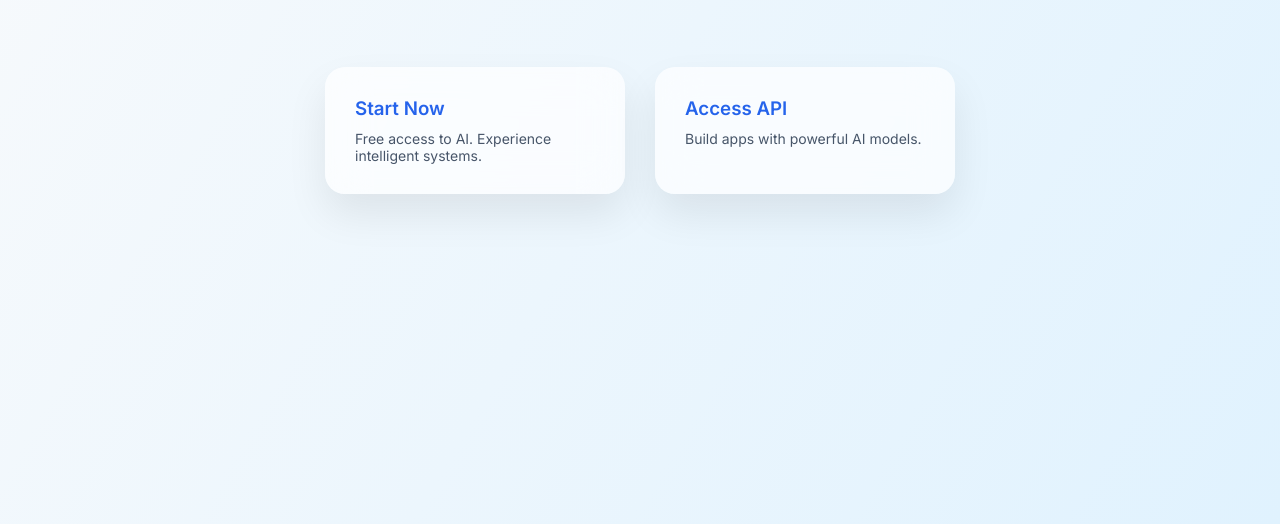
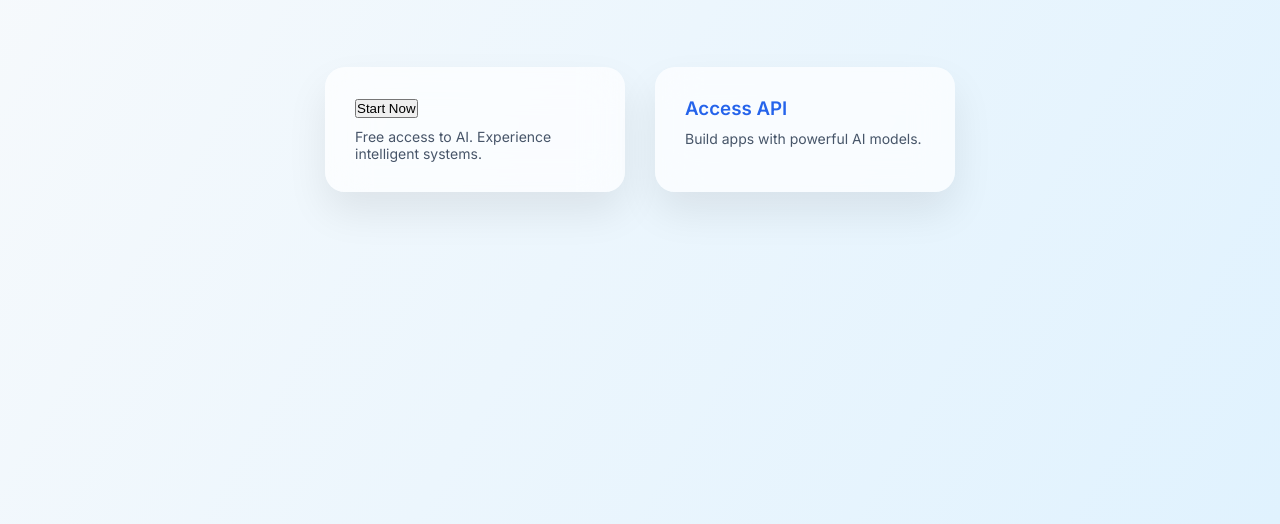
Before and after one commit to PhoenixBlazedev/Hailo, a plain HTML site: page index.html in a window 1280 px wide. Shown: the part 276-800 px from the top of the page. Drawn offline with Linux system fonts and the light colour scheme.

Commit message:
Update index.html

```diff
--- a/index.html
+++ b/index.html
@@ -106,7 +106,7 @@ body {
 
 <div class="cards">
   <div class="card">
-    <h3>Start Now</h3>
+    <button>Start Now</button>
     <p>Free access to AI. Experience intelligent systems.</p>
   </div>
 
```
